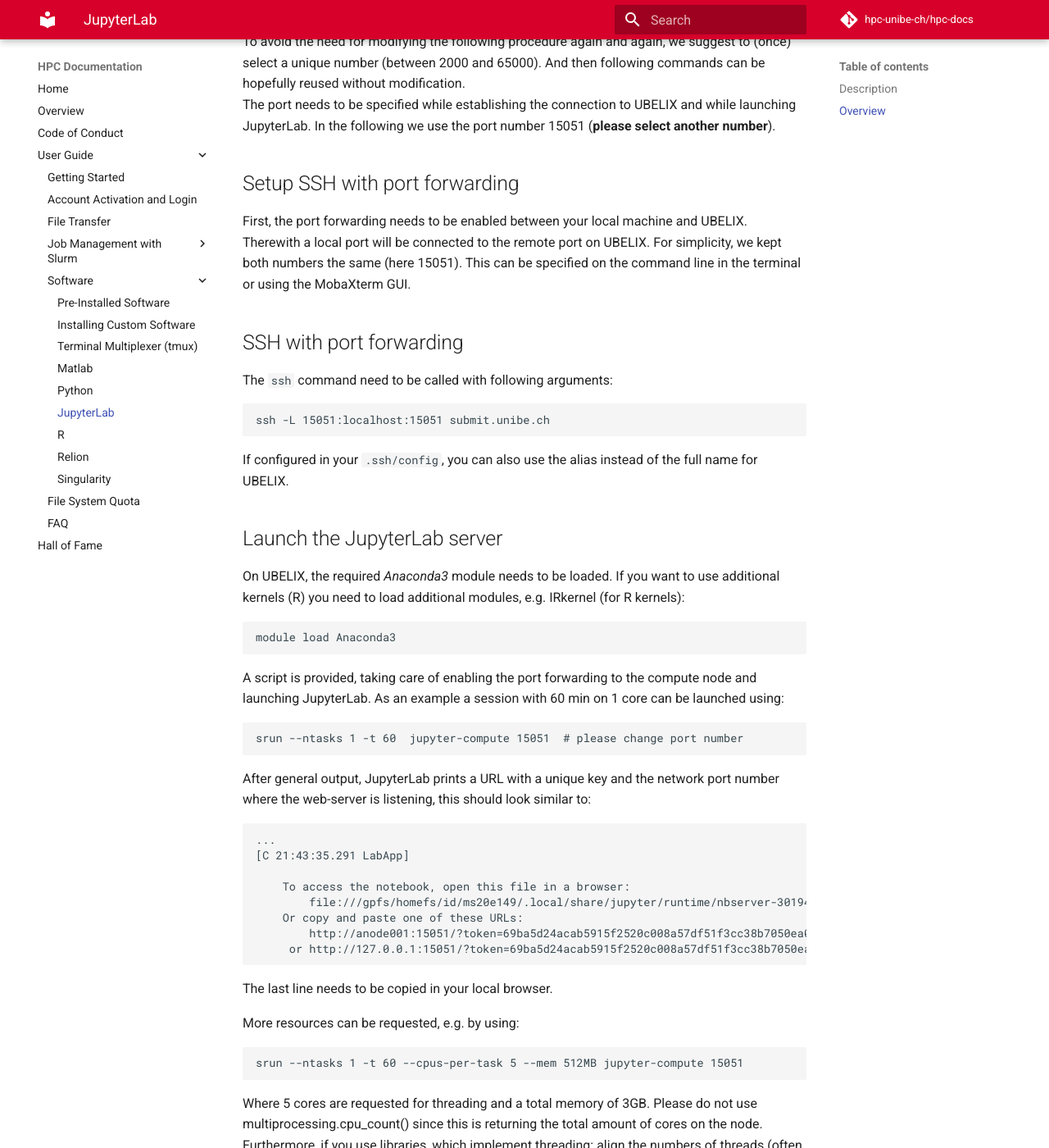
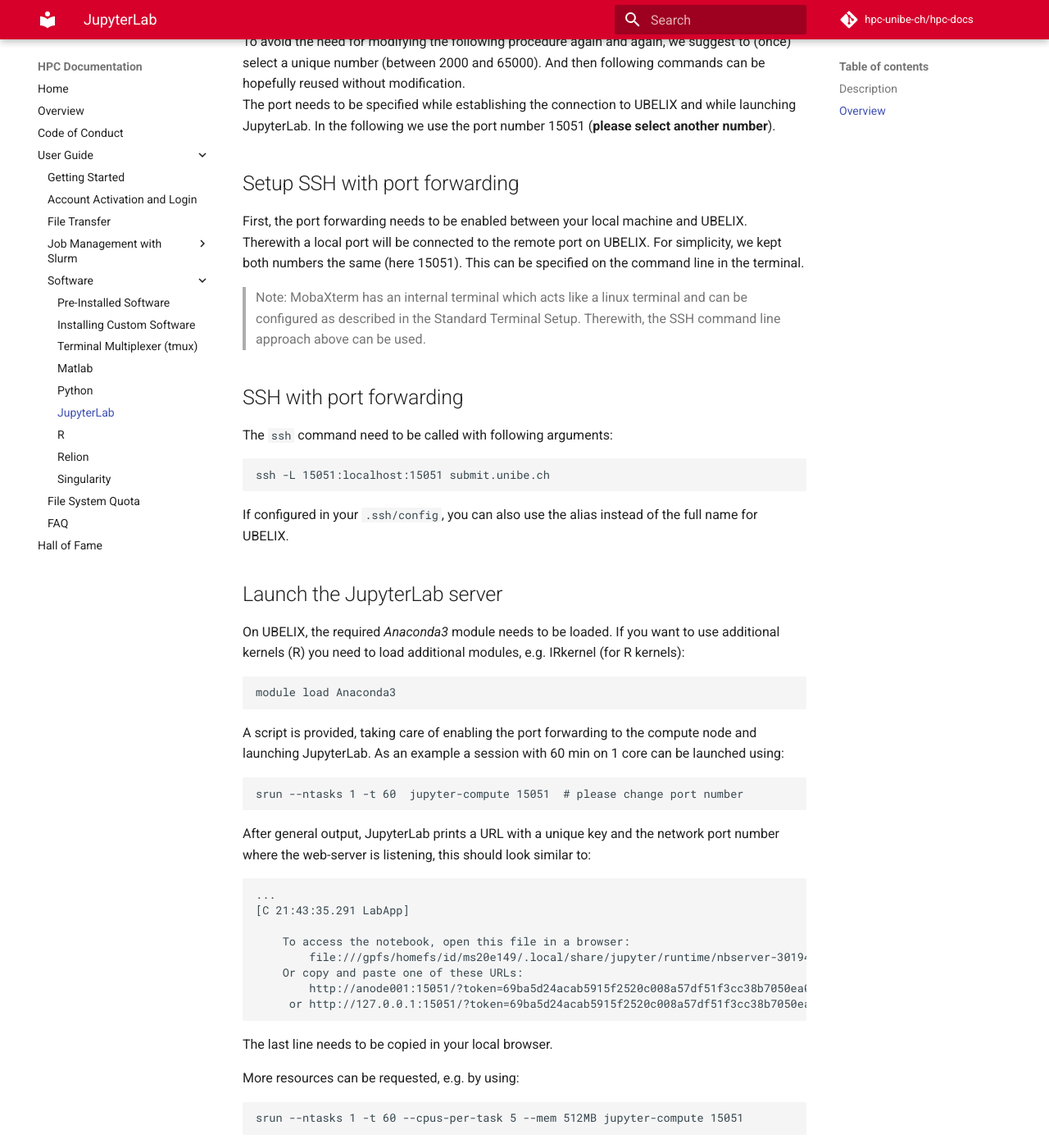
Before and after one commit to hpc-unibe-ch/hpc-unibe-ch.github.io, an MkDocs documentation site: the page built from docs/user-guide/software/JupyterLab.md, in a window 1280 px wide and 1400 px high, scrolled down 896 px. Shown: the whole window at 82% size. Built offline with MkDocs 1.6.1 and Material for MkDocs 9.7.7, drawn with Linux system fonts in a browser that asks for light colours; comment, search, counter and statistics services are not loaded; some of the changed text lies outside the part shown.

Commit message:
Jupyter: change Tesla to GTX and add comment about shell corruptions

````diff
--- a/docs/user-guide/software/JupyterLab.md
+++ b/docs/user-guide/software/JupyterLab.md
@@ -31,7 +31,9 @@
 
 ## Setup SSH with port forwarding
 
-First, the port forwarding needs to be enabled between your local machine and UBELIX. Therewith a local port will be connected to the remote port on UBELIX. For simplicity, we kept both numbers the same (here 15051). This can be specified on the command line in the terminal or using the MobaXterm GUI.
+First, the port forwarding needs to be enabled between your local machine and UBELIX. Therewith a local port will be connected to the remote port on UBELIX. For simplicity, we kept both numbers the same (here 15051). This can be specified on the command line in the terminal.
+
+> Note: MobaXterm has an internal terminal which acts like a linux terminal and can be configured as described in the Standard Terminal Setup. Therewith, the SSH command line approach above can be used.
 
 ## SSH with port forwarding
 
@@ -98,6 +100,8 @@
 import socket
 print(socket.gethostname())
 ```
+
+> Note: After stopping the JupyterLab server some sessions may get corrupted and do not take input correctly anymore. In this case just quit and re-establish your ssh session.
 
 # Kernels
 
````
Also changed, not shown: other parts of docs/user-guide/software/JupyterLab.md (+2 -2 lines).
